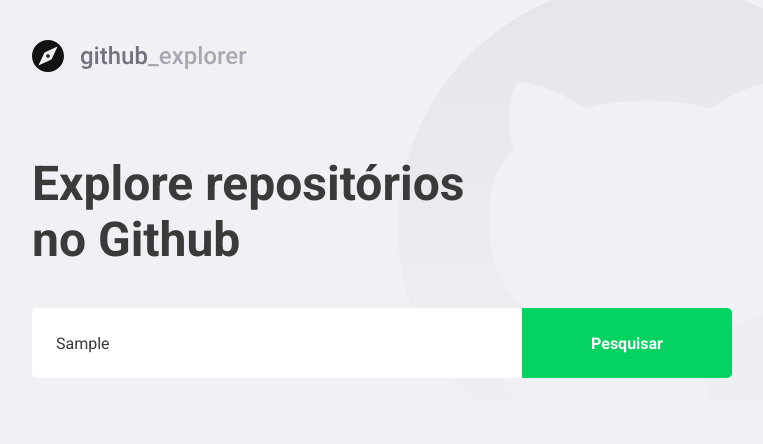
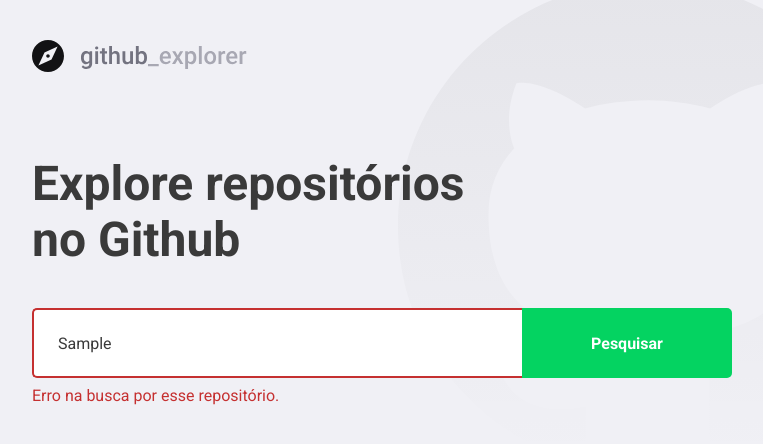
Before and after one commit to moisesVeSouza/05-primeiro-projeto-react, a React (Create React App) app: page / in a window 1280 px wide. Both pictures are taken after typing "Sample" into the empty fields and a click on the button "Pesquisar". Shown: the top 444 px of the page, without its empty margins (148-911 px from the left). Built offline with nearby package versions, Linux system fonts and the light colour scheme; no server answers.

Commit message:
fix: fix error handling

```diff
--- a/src/pages/Dashboard/index.tsx
+++ b/src/pages/Dashboard/index.tsx
@@ -2,7 +2,7 @@
 import logoSvg from '../../assets/logo.svg';
 import api from '../../services/api';
 
-import { Title, Form, Repositories } from './styles';
+import { Title, Form, Repositories, Error } from './styles';
 
 interface Repository {
     full_name: string;
@@ -15,6 +15,7 @@
 
 const Dashboard: React.FC = () => {
     const [newRepo, setNewRepo] = useState('');
+    const [inputError, setInputError] = useState('');
     const [repositories, setRepositorie] = useState<Repository[]>([]);
 
     async function handleAddRepository(
@@ -22,12 +23,22 @@
     ): Promise<void> {
         event.preventDefault();
 
-        const response = await api.get<Repository>(`repos/${newRepo}`);
+        if (!newRepo) {
+            setInputError('Digite o autor/nome do repositório.');
+            return;
+        }
 
-        const repository = response.data;
+        try {
+            const response = await api.get<Repository>(`repos/${newRepo}`);
 
-        setRepositorie([...repositories, repository]);
-        setNewRepo('');
+            const repository = response.data;
+
+            setRepositorie([...repositories, repository]);
+            setNewRepo('');
+            setInputError('');
+        } catch {
+            setInputError('Erro na busca por esse repositório.');
+        }
     }
 
     return (
@@ -35,7 +46,7 @@
             <img src={logoSvg} alt="Github Explorer" />
             <Title>Explore repositórios no Github</Title>
 
-            <Form onSubmit={handleAddRepository}>
+            <Form hasError={!!inputError} onSubmit={handleAddRepository}>
                 <input
                     value={newRepo}
                     onChange={e => setNewRepo(e.target.value)}
@@ -43,6 +54,8 @@
                 />
                 <button type="submit">Pesquisar</button>
             </Form>
+
+            {inputError && <Error>{inputError}</Error>}
 
             <Repositories>
                 {repositories.map(repository => (
--- a/src/pages/Dashboard/styles.ts
+++ b/src/pages/Dashboard/styles.ts
@@ -1,5 +1,9 @@
-import styled from 'styled-components';
+import styled, { css } from 'styled-components';
 import { shade } from 'polished';
+
+interface FormProps {
+    hasError: boolean;
+}
 
 export const Title = styled.h1`
     font-size: 48px;
@@ -10,7 +14,7 @@
     margin-top: 80px;
 `;
 
-export const Form = styled.form`
+export const Form = styled.form<FormProps>`
     margin-top: 40px;
     max-width: 700px;
 
@@ -23,6 +27,14 @@
         border: 0;
         border-radius: 5px 0 0 5px;
         color: #3a3a3a;
+        border: 2px solid #fff;
+        border-right: 0;
+
+        ${props =>
+            props.hasError &&
+            css`
+                border-color: #c53030;
+            `}
 
         &::placeholder {
             color: #a8a8b3;
@@ -43,6 +55,12 @@
             background: ${shade(0.2, '#04d361')};
         }
     }
+`;
+
+export const Error = styled.span`
+    display: block;
+    color: #c53030;
+    margin-top: 8px;
 `;
 
 export const Repositories = styled.div`
```
